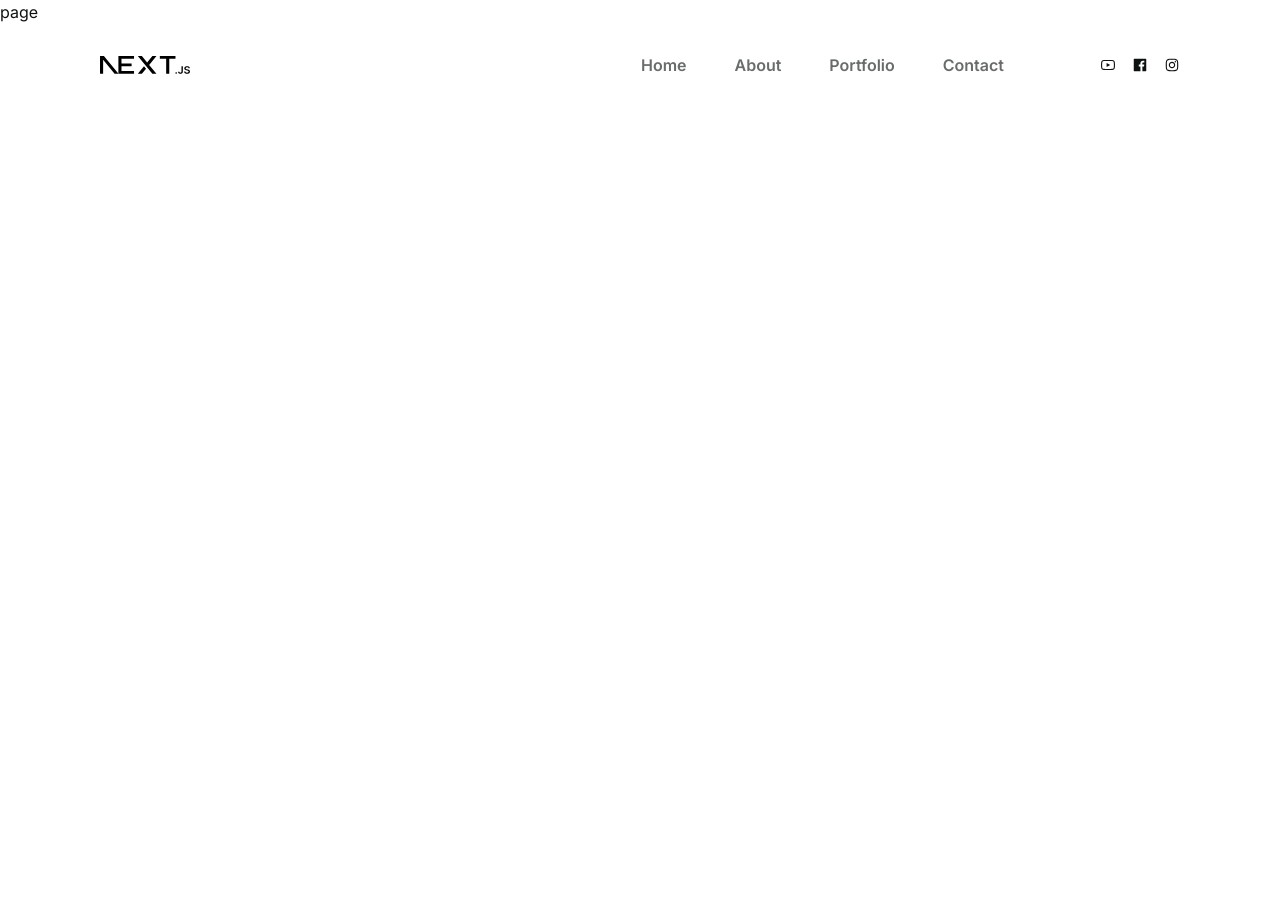
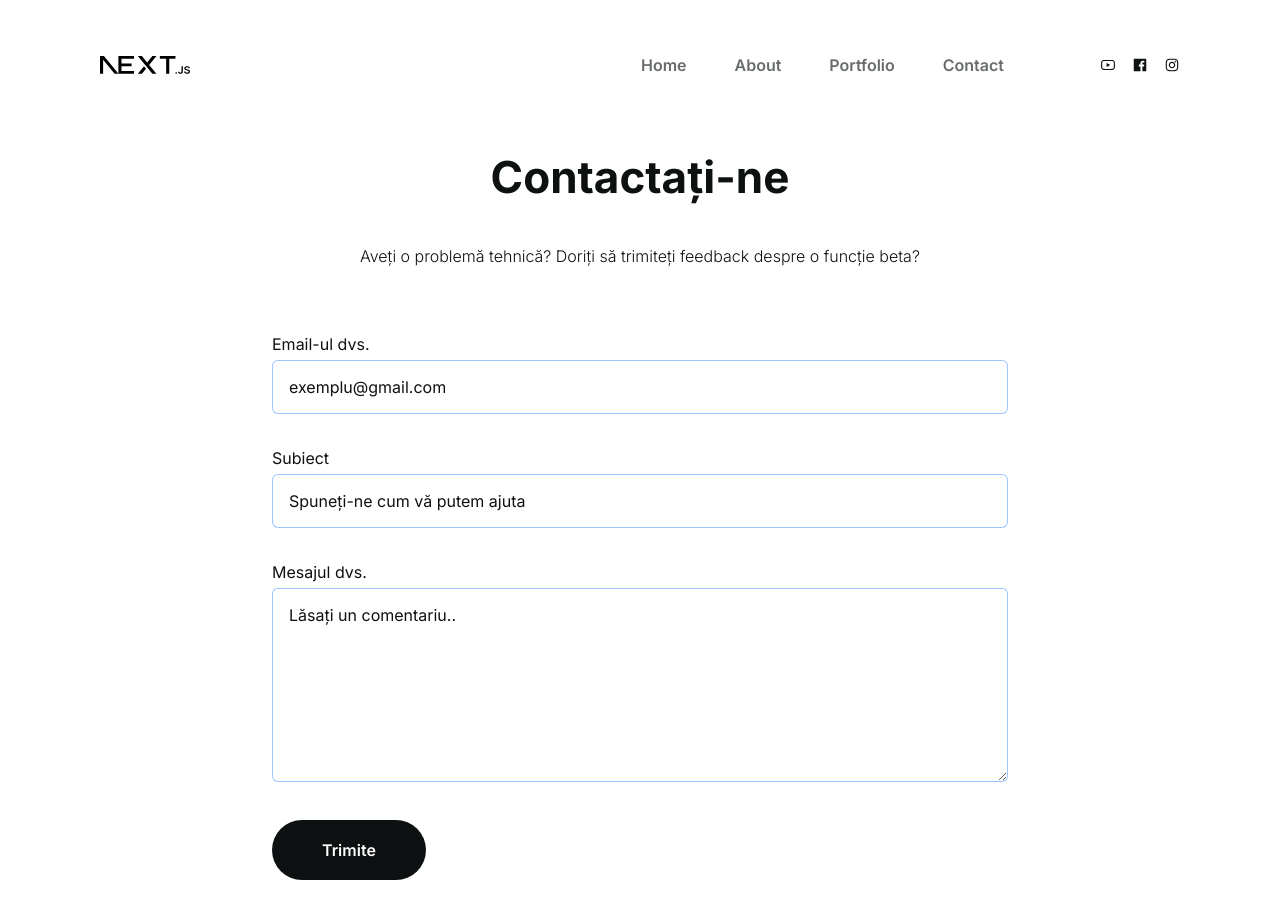
Before and after one commit to CrIsTiLaz/photo-portfolio, a Next.js app: page /contact in a window 1280 px wide. Shown: the top 918 px of the page. Before the commit the page ends 800 px from the top, so only its background shows below. Built offline with nearby package versions, Linux system fonts and the light colour scheme.

Commit message:
Test contact form design

```diff
--- a/package.json
+++ b/package.json
@@ -15,7 +15,8 @@
     "next": "^14.2.6",
     "react": "^18.3.1",
     "react-dom": "^18.3.1",
-    "react-icons": "^5.3.0"
+    "react-icons": "^5.3.0",
+    "sweetalert2": "^11.12.4"
   },
   "devDependencies": {
     "@types/node": "22.5.0",
--- a/src/app/(components)/contact/page.jsx
+++ b/src/app/(components)/contact/page.jsx
@@ -1,7 +1,124 @@
-import React from "react";
+"use client";
+import React, { useState } from "react";
+import Swal from "sweetalert2";
+import { useRouter } from "next/navigation";
 
-function page() {
-  return <div>page</div>;
+function Contact() {
+  // State-uri pentru gestionarea valorilor inputurilor
+  const [email, setEmail] = useState("");
+  const [subject, setSubject] = useState("");
+  const [message, setMessage] = useState("");
+
+  // Hook-ul pentru navigare
+  const router = useRouter();
+
+  // Funcția care se apelează la trimiterea formularului
+  const handleSubmit = async (e) => {
+    e.preventDefault();
+
+    // Pregătește datele pentru trimitere
+    const formData = {
+      email,
+      subject,
+      message,
+    };
+
+    try {
+      // Trimite cererea către backend
+      const response = await fetch(`/contact`, {
+        method: "POST",
+        headers: {
+          "Content-Type": "application/json",
+        },
+        body: JSON.stringify(formData),
+      });
+
+      // Verifică dacă cererea a avut succes
+      if (response.ok) {
+        Swal.fire({
+          icon: "success",
+          title: "Mesaj trimis!",
+          text: "Mesajul a fost trimis cu succes.",
+        }).then(() => {
+          router.push("/");
+        });
+      } else {
+        Swal.fire({
+          icon: "error",
+          title: "Eroare",
+          text: "A apărut o eroare la trimiterea mesajului.",
+        });
+      }
+    } catch (error) {
+      console.error("Eroare la trimiterea formularului:", error);
+      Swal.fire({
+        icon: "error",
+        title: "Eroare",
+        text: "A apărut o eroare la trimiterea mesajului.",
+      });
+    }
+  };
+
+  return (
+    <section>
+      <div className="px-4 mx-auto max-w-screen-md pt-[150px] pb-16">
+        <h2 className="heading text-center pb-10">Contactați-ne</h2>
+
+        <p className="mb-8 lg:mb-16 font-light text-center text__para">
+          Aveți o problemă tehnică? Doriți să trimiteți feedback despre o
+          funcție beta?
+        </p>
+
+        <form onSubmit={handleSubmit} className="space-y-8">
+          <div>
+            <label htmlFor="email" className="form__label">
+              Email-ul dvs.
+            </label>
+            <input
+              type="email"
+              id="email"
+              placeholder="exemplu@gmail.com"
+              className="form__input mt-1"
+              value={email}
+              onChange={(e) => setEmail(e.target.value)}
+            />
+          </div>
+
+          <div>
+            <label htmlFor="subject" className="form__label">
+              Subiect
+            </label>
+            <input
+              type="text"
+              id="subject"
+              placeholder="Spuneți-ne cum vă putem ajuta"
+              className="form__input mt-1"
+              value={subject}
+              onChange={(e) => setSubject(e.target.value)}
+            />
+          </div>
+
+          <div className="sm:col-span-2">
+            <label htmlFor="message" className="form__label">
+              Mesajul dvs.
+            </label>
+            <textarea
+              rows="6"
+              id="message"
+              placeholder="Lăsați un comentariu.."
+              className="form__input mt-1"
+              value={message}
+              onChange={(e) => setMessage(e.target.value)}
+            />
+          </div>
+
+          <button type="submit" className="btn sm:w-fit ">
+            Trimite
+          </button>
+        </form>
+      </div>
+    </section>
+  );
 }
 
-export default page;
+export default Contact;
--- a/src/app/globals.css
+++ b/src/app/globals.css
@@ -36,6 +36,19 @@
 
   }
 
+  @layer components{
+
+    .heading{
+      @apply text-[44px] leading-[54px] font-[700] text-primary
+  }
+
+
+    .form__input{
+      @apply w-full px-4 py-3 border border-solid border-[#0066ff61] focus:outline-none
+      focus:border-[#0066ff61] text-[16px] leading-7 text-primary placeholder:text-primary cursor-pointer rounded-md;
+  }
+  }
+
   .sticky__header{
     width: 100%;
     /* line-height: 80px; */
```
Also changed, not shown: 1 other file (tests, documents, lock files or other folders).
